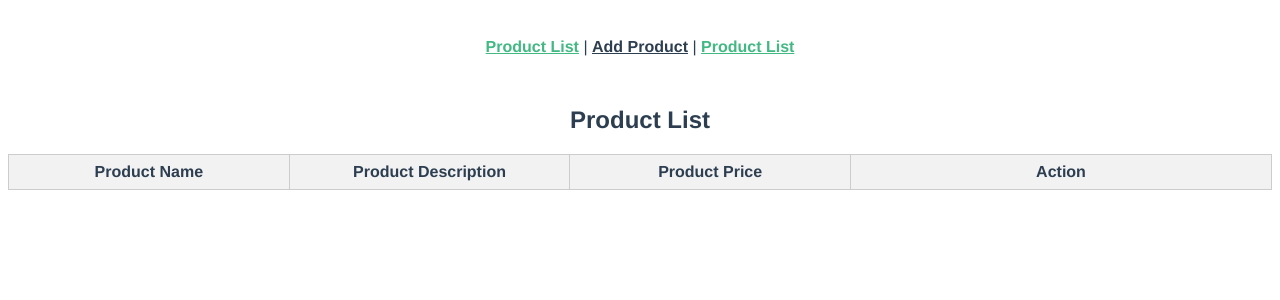
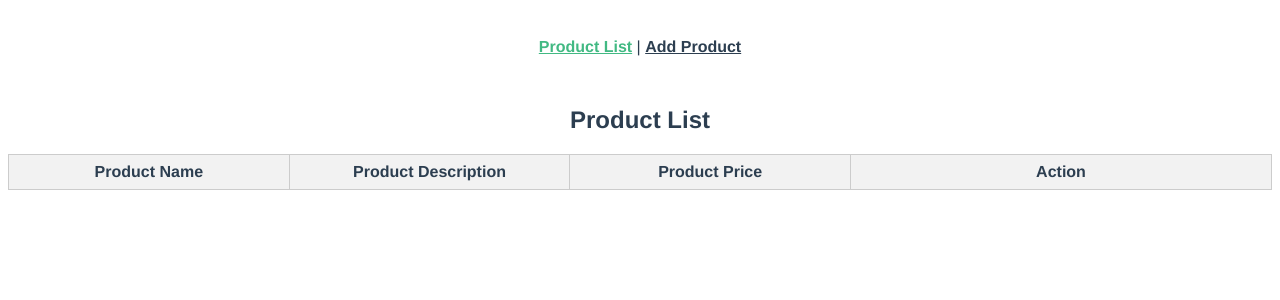
Before and after one commit to dacocosjustine/activity-2-midterms, a Vue app: page / in a window 1280 px wide. Shown: the top 300 px of the page. Built offline with nearby package versions, Linux system fonts and the light colour scheme.

Commit message:
removed unused navigation

```diff
--- a/src/App.vue
+++ b/src/App.vue
@@ -1,8 +1,7 @@
 <template>
   <nav>
     <router-link to="/">Product List</router-link> |
-    <router-link to="/add">Add Product</router-link> |
-    <router-link to="/">Product List</router-link>
+    <router-link to="/add">Add Product</router-link>
   </nav>
   <router-view/>
 </template>
```
